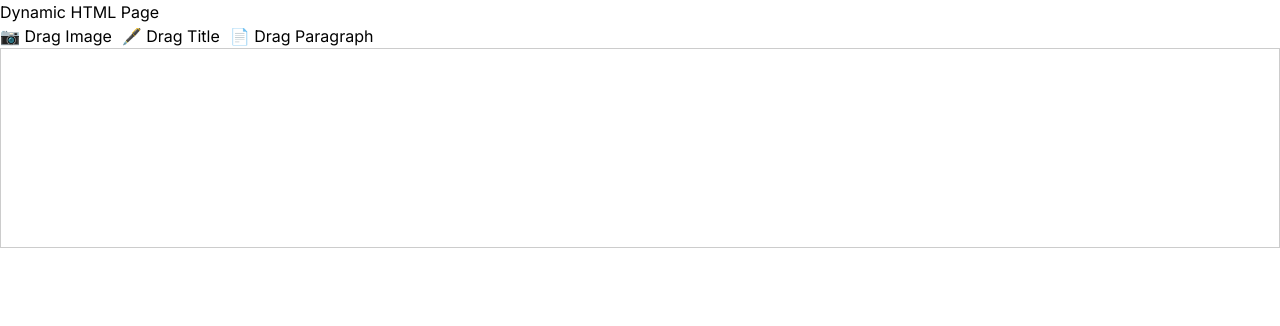
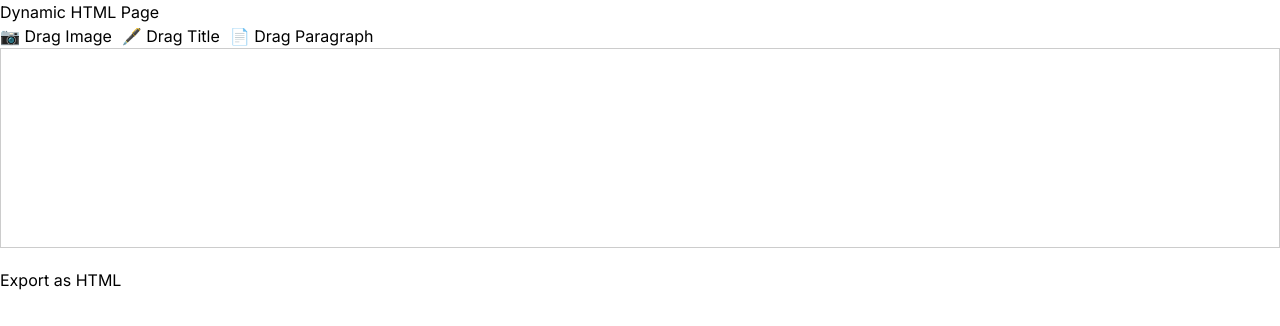
Before and after one commit to meraj2085/my-dynamic-html, a Next.js app: page / in a window 1280 px wide. Shown: the top 326 px of the page. Built offline with nearby package versions, Linux system fonts and the light colour scheme.

Commit message:
Exported html

```diff
--- a/src/app/page.js
+++ b/src/app/page.js
@@ -1,6 +1,6 @@
 "use client";
 
-import React, { useState } from "react";
+import React, { useState, useRef } from "react";
 import { DndProvider } from "react-dnd";
 import { HTML5Backend } from "react-dnd-html5-backend";
 import DraggableItem from "../components/DraggableItem";
@@ -9,6 +9,7 @@ import { v4 as uuidv4 } from "uuid";
 
 const Home = () => {
   const [elements, setElements] = useState([]);
+  const exportRef = useRef(null);
 
   const handleDrop = (item) => {
     setElements((prevElements) => [
@@ -21,6 +22,49 @@ const Home = () => {
     setElements((prevElements) =>
       prevElements.map((el) => (el.id === id ? { ...el, content } : el))
     );
+  };
+
+  const exportHTML = () => {
+    const htmlContent = exportRef.current.innerHTML;
+    const styles = `
+      <style>
+        body {
+          font-family: Arial, sans-serif;
+        }
+        input, textarea {
+          width: 100%;
+          padding: 10px;
+          margin-top: 10px;
+        }
+        input {
+          height: 40px;
+        }
+        textarea {
+          height: 100px;
+        }
+      </style>
+    `;
+    const completeHTML = `
+      <!DOCTYPE html>
+      <html lang="en">
+        <head>
+          <meta charset="UTF-8">
+          <meta name="viewport" content="width=device-width, initial-scale=1.0">
+          <title>Exported HTML</title>
+          ${styles}
+        </head>
+        <body>
+          ${htmlContent}
+        </body>
+      </html>
+    `;
+    const blob = new Blob([completeHTML], { type: "text/html" });
+    const url = URL.createObjectURL(blob);
+    const a = document.createElement("a");
+    a.href = url;
+    a.download = "export.html";
+    a.click();
+    URL.revokeObjectURL(url);
   };
 
   return (
@@ -36,6 +80,7 @@ const Home = () => {
           accept={["image", "title", "paragraph"]}
           onDrop={handleDrop}
         >
+          <div ref={exportRef}>
             {elements.map((el) => (
               <div key={el.id} style={{ margin: "10px 0" }}>
                 {el.type === "image" && (
@@ -63,7 +108,11 @@ const Home = () => {
                 )}
               </div>
             ))}
+          </div>
         </DroppableArea>
+        <button onClick={exportHTML} style={{ marginTop: "20px" }}>
+          Export as HTML
+        </button>
       </div>
     </DndProvider>
   );
```
Lines whose indentation alone changed are shown as unchanged.
